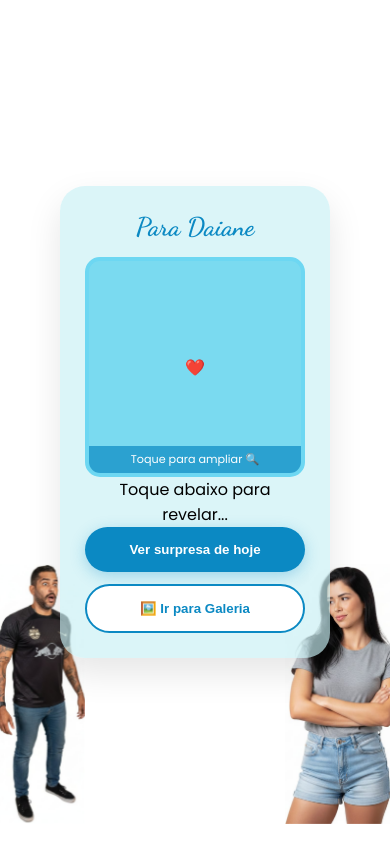
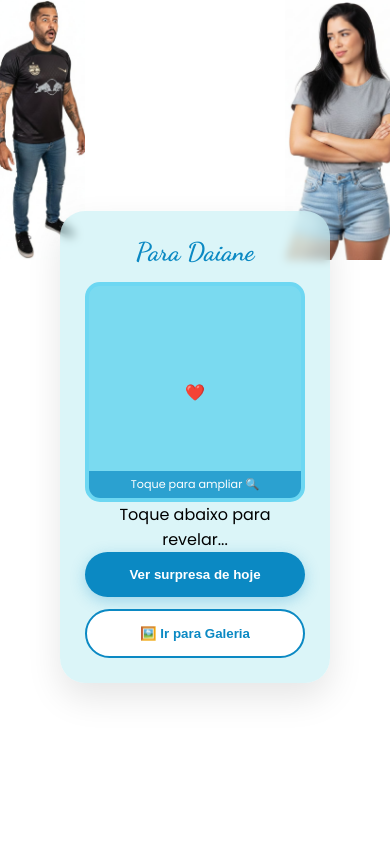
Before and after one commit to Gleitonbb/gleDay, a website: page index.html in a window 390 px wide. Drawn offline with Linux system fonts and the light colour scheme; no server answers.

Commit message:
Update style.css

```diff
--- a/style.css
+++ b/style.css
@@ -11,14 +11,15 @@ body {
     overflow-x: hidden;
 }
 
-/* --- IMAGENS LATERAIS --- */
+/* --- IMAGENS LATERAIS NO TOPO --- */
 .decoracao {
     position: fixed;
-    bottom: 20px;
-    height: 450px;
-    z-index: 1; /* Garante visibilidade */
+    top: 0;          /* Alinhado ao topo */
+    height: 450px;   /* Altura para computador */
+    z-index: 1;
     pointer-events: none;
     transition: all 0.5s ease;
+    padding-bottom: 20px; /* O espaço bottom que você pediu dentro da imagem */
 }
 
 .rapaz { left: 2%; }
@@ -27,8 +28,9 @@ body {
 /* --- CONTAINER E CARD --- */
 .container {
     width: 100%;
-    max-width: 380px; /* Reduzido para sobrar espaço lateral */
+    max-width: 380px;
     z-index: 10;
+    position: relative;
 }
 
 .card-romantico {
@@ -37,6 +39,7 @@ body {
     padding: 25px;
     box-shadow: 0 15px 35px rgba(0,0,0,0.1);
     text-align: center;
+    backdrop-filter: blur(5px); /* Efeito de vidro para ver as fotos atrás */
 }
 
 .titulo-principal {
@@ -116,8 +119,14 @@ body {
 
 /* --- RESPONSIVIDADE CELULAR --- */
 @media (max-width: 600px) {
-    .container { max-width: 270px; } /* Card bem estreito para liberar as fotos */
-    .decoracao { height: 260px; }
+    .container {
+        max-width: 270px;
+        margin-top: 50px; /* Empurra o card para baixo para não cobrir o topo das fotos */
+    }
+    .decoracao {
+        height: 280px;
+        top: 0;
+    }
     .rapaz { left: -15px; }
     .mulher { right: -15px; }
     .titulo-principal { font-size: 1.6rem; }
```
